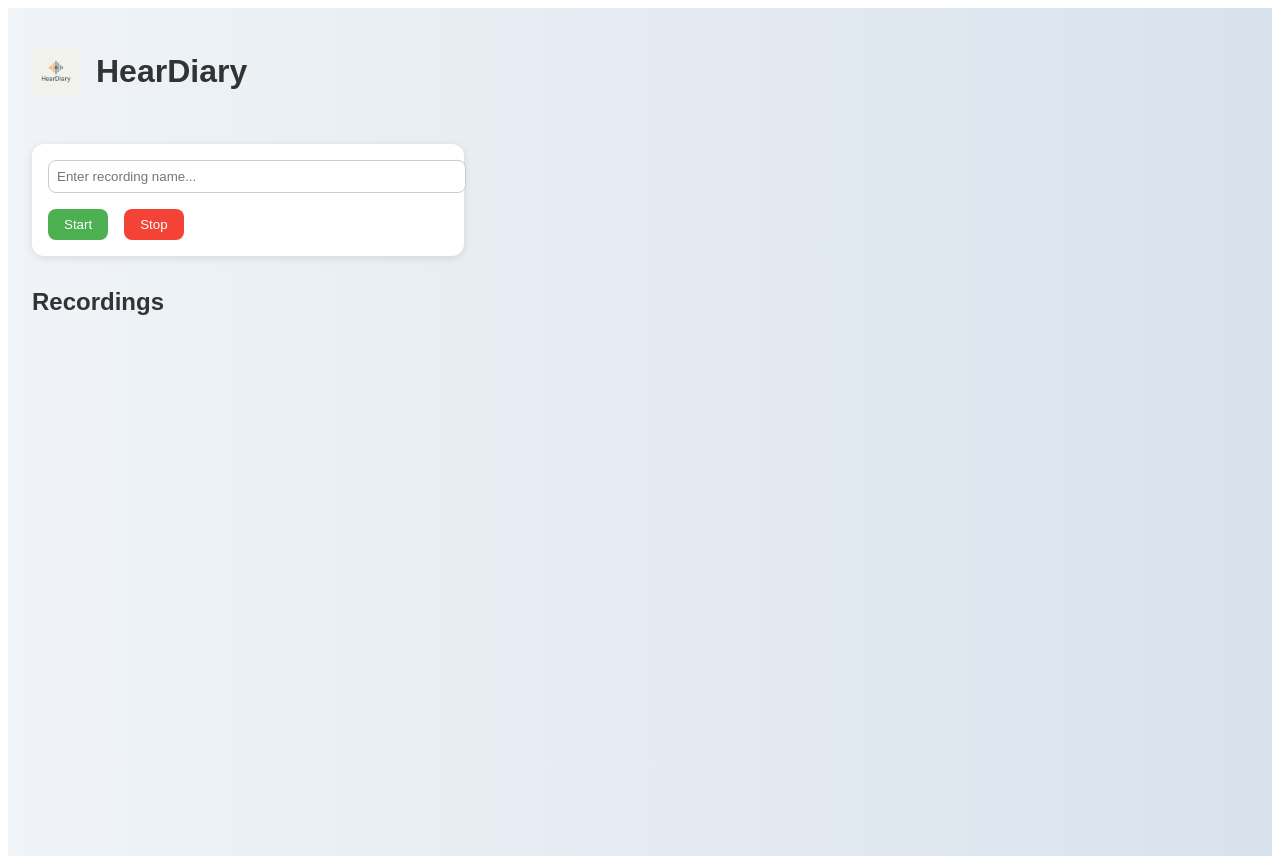
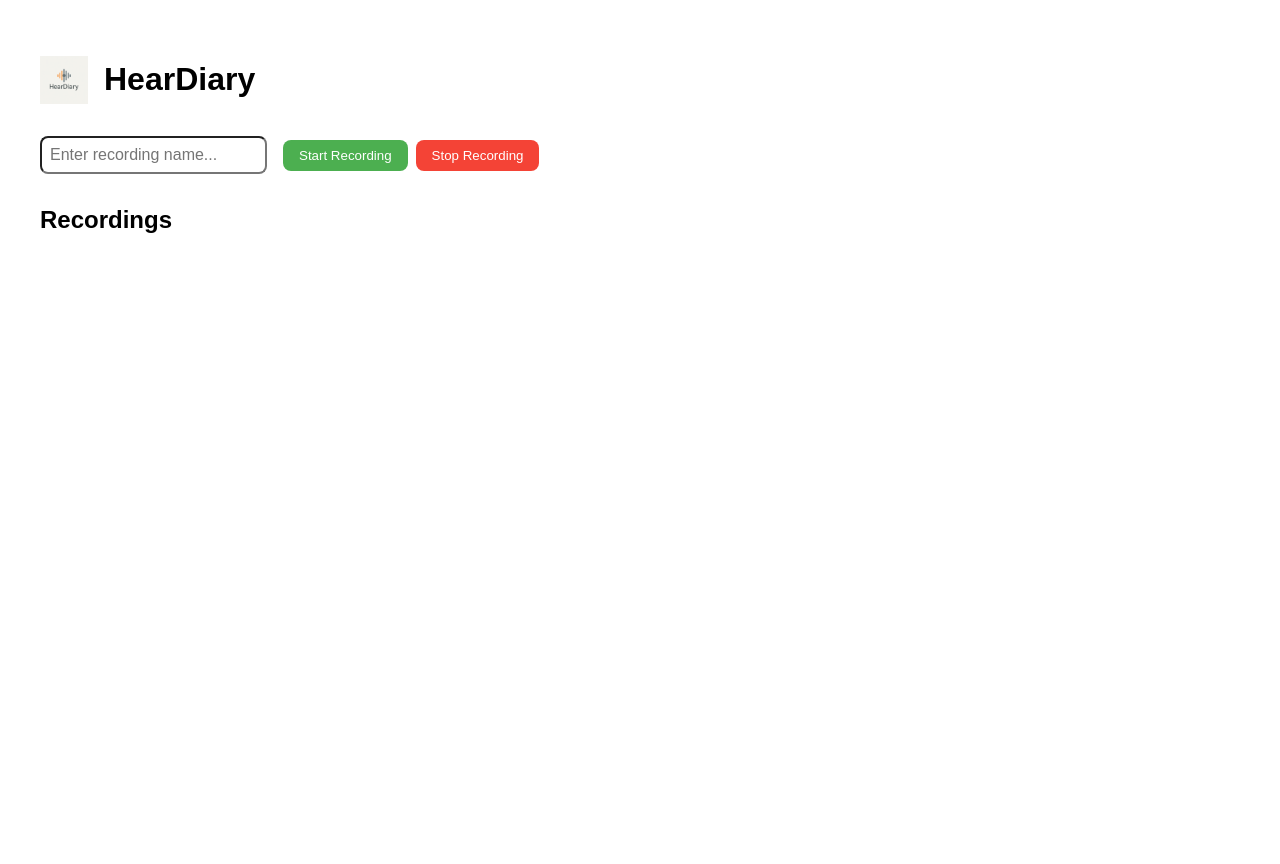
Before and after one commit to HearDiary/heardiary-app, a React app in the folder src/: page / in a window 1280 px wide. After the commit the page ends 800 px from the top, so only its background shows below. Built offline with nearby package versions, Linux system fonts and the light colour scheme; the HTML template or start-up script is replaced by a standard one.

Commit message:
Update main.tsx

```diff
--- a/src/main.tsx
+++ b/src/main.tsx
@@ -1,130 +1,88 @@
 // main.tsx
 import React, { useState, useRef, useEffect } from 'react';
 import ReactDOM from 'react-dom/client';
-import logo from './assets/logo_icon_256.png'; // Pridaj svoj správny názov loga z balíka
+import logo from './assets/logo_icon_256.png';
 
 const App = () => {
   const [recordings, setRecordings] = useState<{ name: string; url: string }[]>([]);
   const [recordingName, setRecordingName] = useState('');
-  const [isRecording, setIsRecording] = useState(false);
-  const [error, setError] = useState('');
-  const [recordingTime, setRecordingTime] = useState(0);
   const mediaRecorderRef = useRef<MediaRecorder | null>(null);
   const audioChunksRef = useRef<Blob[]>([]);
-  const streamRef = useRef<MediaStream | null>(null);
-  const intervalRef = useRef<number | null>(null);
-
-  const isSafari = /^((?!chrome|android).)*safari/i.test(navigator.userAgent);
-  const preferredMimeType = isSafari ? 'audio/mp4' : 'audio/webm;codecs=opus';
+  const [isRecording, setIsRecording] = useState(false);
 
   const startRecording = async () => {
     try {
       const stream = await navigator.mediaDevices.getUserMedia({ audio: true });
-      streamRef.current = stream;
-
-      const mediaRecorder = new MediaRecorder(stream, { mimeType: preferredMimeType });
+      const mediaRecorder = new MediaRecorder(stream);
       mediaRecorderRef.current = mediaRecorder;
       audioChunksRef.current = [];
-      setIsRecording(true);
-      setError('');
-      setRecordingTime(0);
 
-      intervalRef.current = window.setInterval(() => {
-        setRecordingTime((prev) => prev + 1);
-      }, 1000);
-
-      mediaRecorder.ondataavailable = (event) => {
+      mediaRecorder.ondataavailable = event => {
         if (event.data.size > 0) {
           audioChunksRef.current.push(event.data);
         }
       };
 
       mediaRecorder.onstop = () => {
-        const audioBlob = new Blob(audioChunksRef.current, { type: preferredMimeType });
+        const audioBlob = new Blob(audioChunksRef.current, { type: 'audio/wav' });
         const audioUrl = URL.createObjectURL(audioBlob);
-        setRecordings((prev) => [
-          ...prev,
-          { name: recordingName || `Recording ${prev.length + 1}`, url: audioUrl },
-        ]);
+        setRecordings(prev => [...prev, { name: recordingName || 'Untitled', url: audioUrl }]);
         setRecordingName('');
         setIsRecording(false);
-        setRecordingTime(0);
-        if (intervalRef.current) clearInterval(intervalRef.current);
-        streamRef.current?.getTracks().forEach(track => track.stop());
       };
 
       mediaRecorder.start();
-    } catch (err) {
-      setError('Microphone access denied or not supported.');
-      console.error(err);
+      setIsRecording(true);
+    } catch (error) {
+      console.error('Error accessing microphone:', error);
+      alert('Please allow microphone access to record audio.');
     }
   };
 
   const stopRecording = () => {
-    if (mediaRecorderRef.current && isRecording) {
+    if (mediaRecorderRef.current) {
       mediaRecorderRef.current.stop();
     }
   };
 
-  const deleteRecording = (index: number) => {
-    setRecordings((prev) => prev.filter((_, i) => i !== index));
-  };
+  return (
+    <div style={{ padding: '2rem', fontFamily: 'Arial' }}>
+      <div style={{ display: 'flex', alignItems: 'center', marginBottom: '1rem' }}>
+        <img src={logo} alt="HearDiary Logo" style={{ width: '48px', height: '48px', marginRight: '1rem' }} />
+        <h1>HearDiary</h1>
+      </div>
 
-  const formatTime = (seconds: number) => {
-    const mins = Math.floor(seconds / 60).toString().padStart(2, '0');
-    const secs = (seconds % 60).toString().padStart(2, '0');
-    return `${mins}:${secs}`;
-  };
-
-  return (
-    <div style={{ padding: '1.5rem', fontFamily: 'Arial, sans-serif', background: 'linear-gradient(to right, #f0f4f8, #d9e2ec)', minHeight: '100vh' }}>
-      <header style={{ display: 'flex', alignItems: 'center', marginBottom: '2rem' }}>
-        <img src={logo} alt="HearDiary Logo" style={{ height: '48px', marginRight: '1rem' }} />
-        <h1 style={{ color: '#333', fontSize: '2rem' }}>HearDiary</h1>
-      </header>
-
-      <div style={{ backgroundColor: 'white', padding: '1rem', borderRadius: '12px', boxShadow: '0 2px 8px rgba(0,0,0,0.1)', maxWidth: '400px', marginBottom: '2rem' }}>
       <input
+        type="text"
         placeholder="Enter recording name..."
         value={recordingName}
-          onChange={(e) => setRecordingName(e.target.value)}
-          disabled={isRecording}
-          style={{ padding: '0.5rem', width: '100%', marginBottom: '1rem', borderRadius: '8px', border: '1px solid #ccc' }}
+        onChange={e => setRecordingName(e.target.value)}
+        style={{ padding: '0.5rem', fontSize: '1rem', marginRight: '1rem', borderRadius: '0.5rem' }}
       />
-
-        <div style={{ display: 'flex', gap: '1rem', alignItems: 'center' }}>
       <button
         onClick={startRecording}
         disabled={isRecording}
-            style={{ backgroundColor: '#4CAF50', color: 'white', padding: '0.5rem 1rem', border: 'none', borderRadius: '8px' }}
+        style={{ padding: '0.5rem 1rem', backgroundColor: '#4CAF50', color: '#fff', border: 'none', borderRadius: '0.5rem', marginRight: '0.5rem' }}
       >
-            {isRecording ? 'Recording...' : 'Start'}
+        Start Recording
       </button>
       <button
         onClick={stopRecording}
         disabled={!isRecording}
-            style={{ backgroundColor: '#f44336', color: 'white', padding: '0.5rem 1rem', border: 'none', borderRadius: '8px' }}
+        style={{ padding: '0.5rem 1rem', backgroundColor: '#f44336', color: '#fff', border: 'none', borderRadius: '0.5rem' }}
       >
-            Stop
+        Stop Recording
       </button>
-          {isRecording && <span style={{ color: '#e53935', fontWeight: 'bold' }}>{formatTime(recordingTime)}</span>}
-        </div>
-        {error && <p style={{ color: 'red', marginTop: '0.5rem' }}>{error}</p>}
-      </div>
 
-      <h2 style={{ color: '#333' }}>Recordings</h2>
-      <div style={{ display: 'flex', flexDirection: 'column', gap: '1rem' }}>
-        {recordings.map((rec, i) => (
-          <div key={i} style={{ backgroundColor: 'white', padding: '1rem', borderRadius: '12px', boxShadow: '0 1px 4px rgba(0,0,0,0.1)' }}>
+      <h2 style={{ marginTop: '2rem' }}>Recordings</h2>
+      <ul style={{ listStyle: 'none', padding: 0 }}>
+        {recordings.map((rec, index) => (
+          <li key={index} style={{ marginBottom: '1rem' }}>
             <strong>{rec.name}</strong>
-            <audio controls src={rec.url} style={{ display: 'block', marginTop: '0.5rem', width: '100%' }} />
-            <div style={{ marginTop: '0.5rem' }}>
-              <a href={rec.url} download={`${rec.name}.${isSafari ? 'mp4' : 'webm'}`} style={{ marginRight: '1rem', color: '#1976d2' }}>Download</a>
-              <button onClick={() => deleteRecording(i)} style={{ background: 'none', color: '#f44336', border: 'none', cursor: 'pointer' }}>Delete</button>
-            </div>
-          </div>
+            <audio controls src={rec.url} style={{ display: 'block', marginTop: '0.5rem' }} />
+          </li>
         ))}
-      </div>
+      </ul>
     </div>
   );
 };
```
Lines whose indentation alone changed are shown as unchanged.
